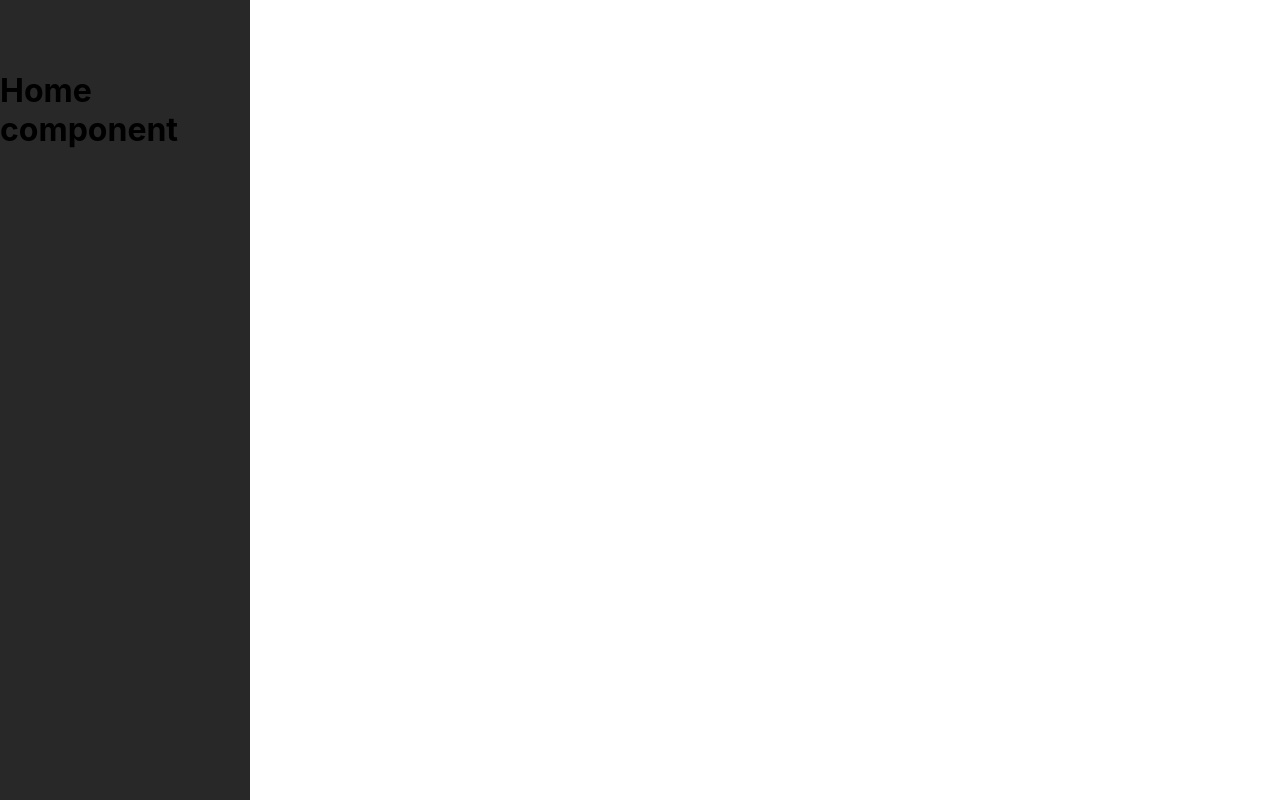
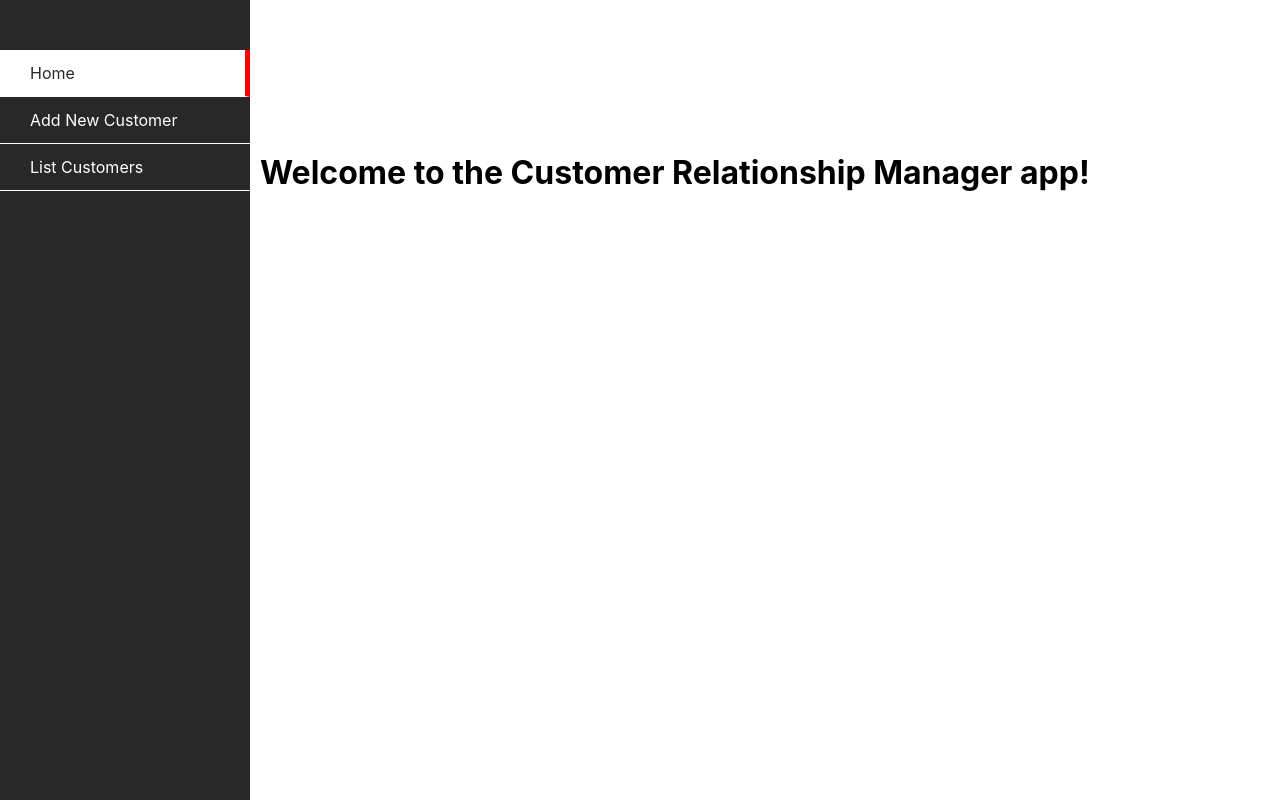
Before and after one commit to AhmadHatziq/nus-web-app-react, a React (Create React App) app in the folder customer-relationship-management/crm/: page / in a window 1280 px wide. Built offline with nearby package versions, Linux system fonts and the light colour scheme.

Commit message:
Add welcome message to home page

```diff
--- a/customer-relationship-management/crm/src/components/Home.js
+++ b/customer-relationship-management/crm/src/components/Home.js
@@ -1,8 +1,8 @@
 
 function Home() {
   return (
-    <div className="sidebar">
-      <h1>Home component</h1>
+    <div>
+      <h1>Welcome to the Customer Relationship Manager app! </h1>
     </div>
   );
 }
```
